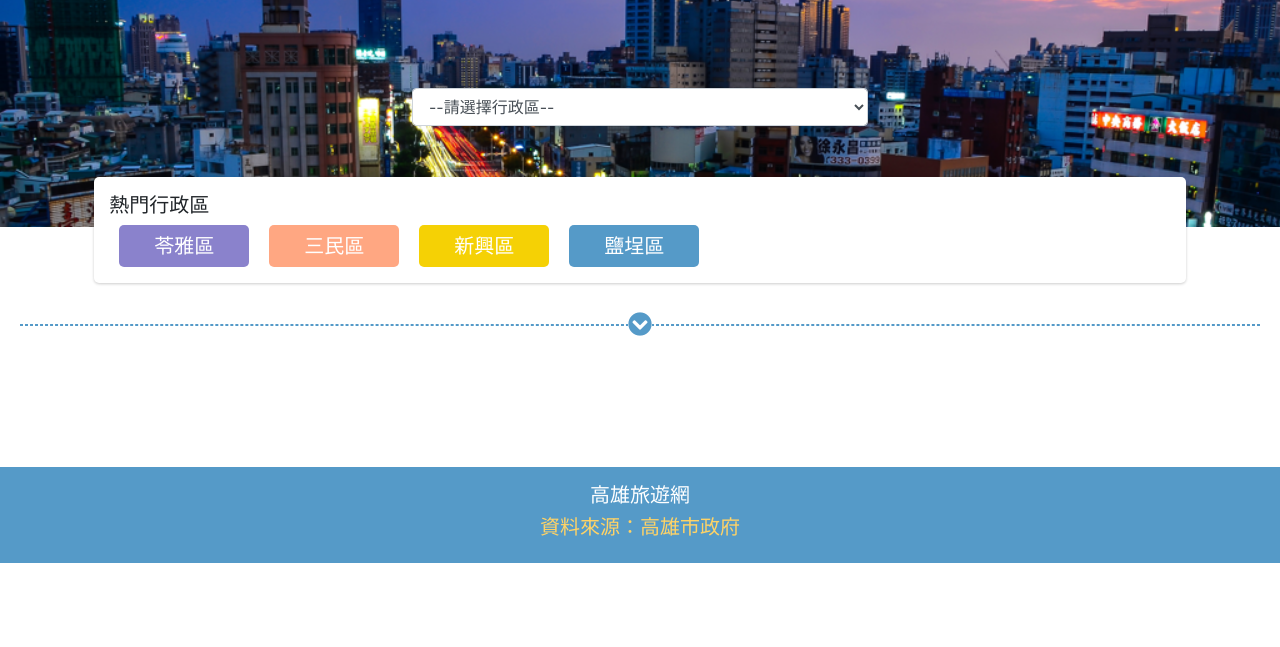
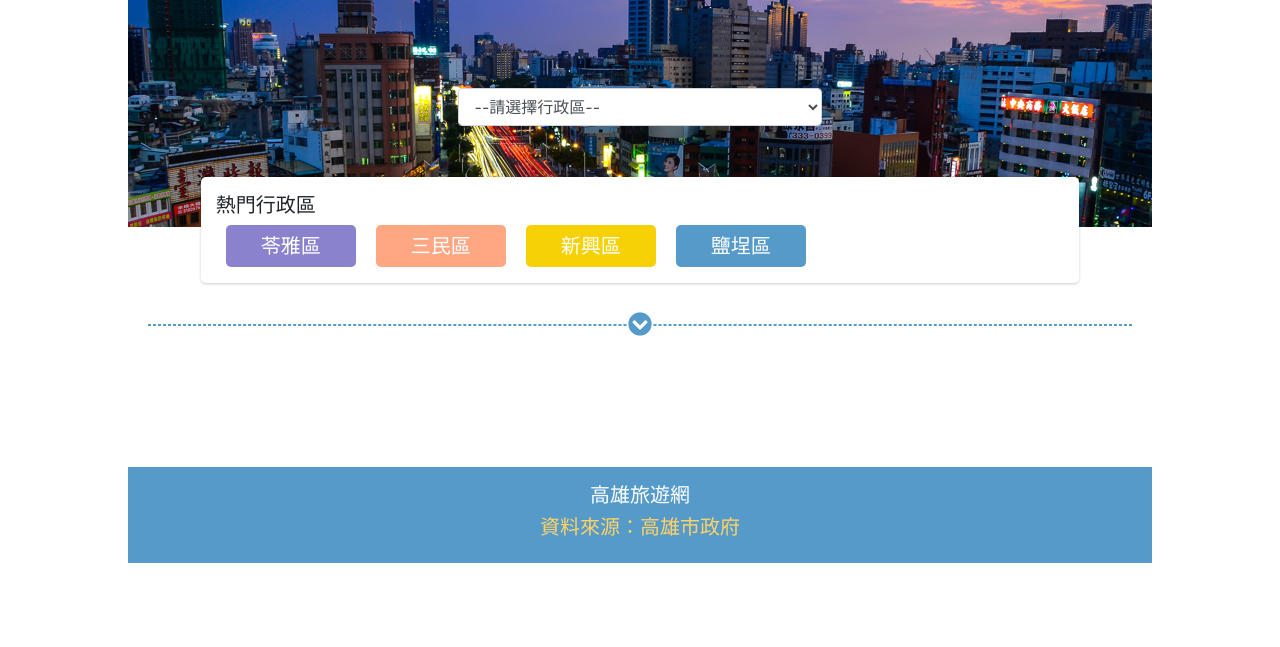
Before and after one commit to wanchi88/JS-opendata-HW, a plain HTML site: page index.html in a window 1280 px wide. Shown: the part 153-800 px from the top of the page. Drawn offline with Linux system fonts and the light colour scheme; no server answers.

Commit message:
增加.wrap

```diff
--- a/index.html
+++ b/index.html
@@ -13,6 +13,7 @@
 
 <body>
 
+   <div class="wrap">
         <header>
             <div class="header">
                 <div class="header-bg bg-cover ">
@@ -59,57 +60,16 @@
         <!--     JS操控畫面區塊 -->
         <section class="py-5 ">
             <div class="container content">
-            <h2 class="text-center mb-4 content-title"style="color: #8a82cc"></h2>
+                <h2 class="text-center mb-4 content-title" style="color: #8a82cc"></h2>
 
                 <div class="row content-body">
-                <!-- <div class="col-md-6">
-                    <div class="card mb-4" >
-                        <div class="card-img bg-cover d-flex justify-content-between align-items-end"
-                            style="background-image: url(http://khh.travel/FileArtPic.ashx?id=705&w=1280&h=960); height:180px;">
-                            <div class="card-title    text-white font-weight-bold mb-3 ml-4 h3 ">高雄願景館</div>
-                            <div class="card-loca    text-white font-weight-bold mb-2 mr-3 h5 ">三民區</div>
-                        </div>
 
-                        <div class="card-body">
-                            <ul class="card-list">
-                                <li class="card-list-item">
-                                    <img src="images/icons_clock.png" alt="">週二至週日10:00-18:00，每週一公休
-                                </li>
-                                <li>
-                                    <img src="images/icons_pin.png" alt="">
-                                    高雄市三民區建國二路318號
-                                </li>
-                                <li>
-                                    <img src="images/icons_phone.png" alt="">
-                                    886-7-2363357
-                                </li>
-                            </ul>
-                            <span class="card-tag">
-                                <img src="images/icons_tag.png" alt="">
-                                免費參觀
-                            </span>
-                        </div>
-
-                    </div>
-                </div> -->
 
                 </div>
 
                 <nav aria-label="Page navigation example">
                     <ul class="pagination justify-content-center" id="pagination">
-                    <!-- <li class="page-item">
-                        <a class="page-link" href="#" aria-label="Previous">
-                            <span aria-hidden="true">&laquo;</span>
-                        </a>
-                    </li>
-                    <li class="page-item"><a class="page-link" href="#">1</a></li>
-                    <li class="page-item"><a class="page-link" href="#">2</a></li>
-                    <li class="page-item"><a class="page-link" href="#">3</a></li>
-                    <li class="page-item">
-                        <a class="page-link" href="#" aria-label="Next">
-                            <span aria-hidden="true">&raquo;</span>
-                        </a>
-                    </li> -->
+
                     </ul>
                 </nav>
             </div>
@@ -129,6 +89,7 @@
             <h5 class="text-center text-white">高雄旅遊網</h5>
             <h5 class="text-center" style="color: #FFD366;">資料來源：高雄市政府 </h5>
         </footer>
+   </div>
 
 
 
```
Lines whose indentation alone changed are shown as unchanged.
